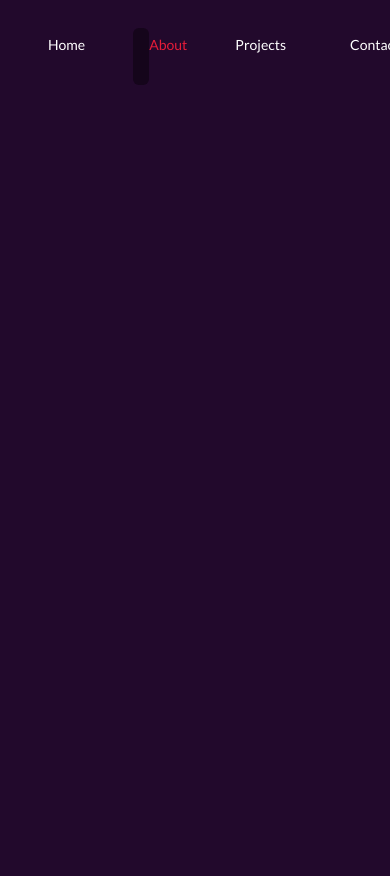
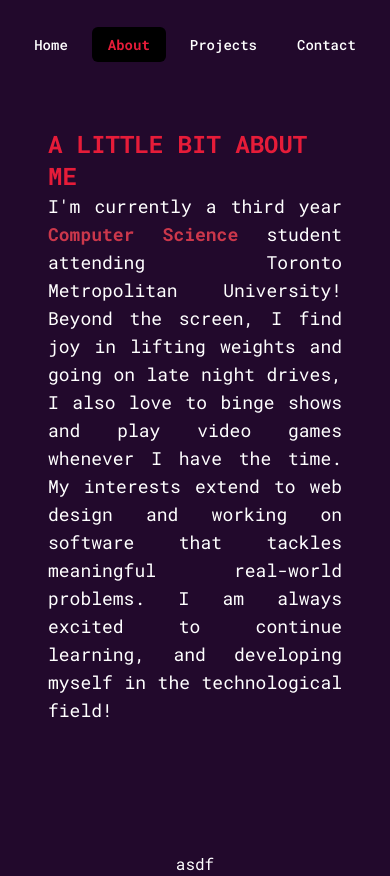
Before and after one commit to josephleungg/josephleungg.github.io, a Next.js app: page /about in a window 390 px wide. Before the commit the page ends 844 px from the top, so only its background shows below. Built offline with nearby package versions, Linux system fonts and the light colour scheme.

Commit message:
finished navbar

```diff
--- a/app/(pages)/about/page.js
+++ b/app/(pages)/about/page.js
@@ -1,6 +1,19 @@
 export default function AboutPage() {
     return(
-        <>
-        </>
+        <div className="flex flex-col md:flex-row font-roboto px-12 gap-[10%] items-center min-h-screen">
+
+            <div className="md:w-[50%] my-32 md:my-0 md:items-left">
+                <h1 className="text-2xl font-extrabold text-secondary">A LITTLE BIT ABOUT ME</h1>
+                <p className="text-justify text-lg">I'm currently a third year <span className="font-bold text-tertiary">Computer Science </span>
+                    student attending Toronto Metropolitan University! Beyond the screen, I find joy in lifting weights and
+                    going on late night drives, I also love to binge shows and play video games whenever I have the time.
+                    My interests extend to web design and working on software that tackles meaningful real-world problems.
+                    I am always excited to continue learning, and developing myself in the technological field!</p>
+            </div>
+
+            <div className="md:w-[50%]">
+                asdf
+            </div>
+        </div>
     );
 };
--- a/app/(pages)/contact/page.js
+++ b/app/(pages)/contact/page.js
@@ -1,7 +1,24 @@
 export default function Contact() {
     return (
-        <div className="flex min-h-screen justify-center items-center">
+        <div className="flex flex-col w-full max-w-screen">
             contact
+            <div className="min-h-screen">
+                test
+            </div>
+            <div className="min-h-screen">
+                <h1 className="text-2xl font-extrabold text-secondary">A LITTLE BIT ABOUT ME</h1>
+                <p>I'm currently a third year <span className="font-bold text-tertiary">Computer Science </span>
+                    student attending Toronto Metropolitan University! Beyond the screen, I find joy in lifting weights and
+                    going on late night drives, I also love to binge shows and play video games whenever I have the time.
+                    My interests extend to web design and working on software that tackles meaningful real-world problems.
+                    I am always excited to continue learning, and developing myself in the technological field!</p>
+            </div>
+            <div className="min-h-screen">
+                test
+            </div>
+            <div className="min-h-screen">
+                test
+            </div>
         </div>
     );
 }
--- a/app/components/menuBar.js
+++ b/app/components/menuBar.js
@@ -1,11 +1,13 @@
 'use client';
-import React from 'react';
+import React, { useEffect, useState } from 'react';
 import Link from 'next/link'
 import { useRouter, usePathname } from "next/navigation"
 import { cn } from '../../lib/utils';
 import { motion, useMotionValue, AnimatePresence, useTransform } from 'framer-motion';
 
 export default function MenuBar() {
+    const [isScrolling, setIsScrolling] = useState(false);
+
     const links = [
         {
             path: "/",
@@ -38,11 +40,8 @@ export default function MenuBar() {
       const body = document.getElementById('content');
 
       body.classList.add('page-transition');
-
       await sleep(300);
-
       router.push(path);
-
       await sleep(300);
 
       body.classList.remove('page-transition');
@@ -70,9 +69,30 @@ export default function MenuBar() {
         y.set(yRange * 10)
     }
 
+    // handling scroll navbar, applying blur and bg color
+    useEffect(() => {
+        const handleScroll = () => {
+            const nav = document.querySelector('nav');
+            const maxScroll = 200; // Adjust this value as needed
+            const scrollY = window.scrollY;
+            const opacity = Math.min(scrollY / maxScroll, 0.8);
+            const blur = Math.min(scrollY / maxScroll * 2, 2);
+            const boxShadow = `0 4px 6px rgba(0, 0, 0, ${opacity * 0.7})`; // Adjust shadow intensity as needed
+            nav.style.backgroundColor = `rgba(14, 4, 18, ${opacity})`;
+            nav.style.backdropFilter = `blur(${blur}px)`;
+            nav.style.boxShadow = boxShadow;
+        };
+
+        window.addEventListener('scroll', handleScroll);
+
+        return () => {
+            window.removeEventListener('scroll', handleScroll);
+        };
+    }, []);
+
     return (
-        <nav className="p-8">
-            <ul className="flex gap-8">
+        <nav className="flex justify-center items-center py-8 md:p-12">
+            <ul className="flex gap-2 md:gap-8">
                 <AnimatePresence>
                 {links.map((link, index) => {
                     const x = useMotionValue(0);
@@ -97,8 +117,8 @@ export default function MenuBar() {
                             onClick={(e) => handleTransition(e, link.path)}
                             href={link.path}
                             className={cn(
-                                "relative font-medium rounded-lg text-sm py-2 px-4 transition-all:duration-500 ease-out hover:bg-menuColor",
-                                pathname === link.path ? "text-secondary" : "hover-text-glow")}
+                                "relative font-roboto font-medium rounded-lg text-sm md:text-base py-2 px-4 transition-all:duration-500 ease-out hover:bg-menuColor",
+                                pathname === link.path ? "font-extrabold text-secondary" : "hover-text-glow")}
                             >
                             <motion.span
                                 style={{ x: textX, y: textY }}
@@ -112,7 +132,6 @@ export default function MenuBar() {
                                     layoutId="underline"
                                     className="absolute w-full h-full rounded-md left-0 bottom-0 bg-menuColor"
                                 >
-
                                 </motion.div>
                             ) : null}
                         </MotionLink>
--- a/app/layout.js
+++ b/app/layout.js
@@ -15,11 +15,11 @@ export default function RootLayout({ children }) {
     <html lang="en">
       <body className="flex flex-col bg-primary text-white font-lato">
 
-        <div className="fixed">
+        <div className="fixed min-w-full">
           <MenuBar />
         </div>
 
-        <div id="content" className="min-h-screen">
+        <div id="content" className="min-h-screen w-full max-w-screen">
           {children}
         </div>
 
--- a/tailwind.config.js
+++ b/tailwind.config.js
@@ -22,7 +22,7 @@ module.exports = {
       },
       colors: {
         primary: "#22092C",
-        menuColor: "#15051b",
+        menuColor: "#000000",
         secondary: "#e61c39",
         tertiary: "#cb374b",
       },
```
Also changed, not shown: public/images/logo.png (added).
